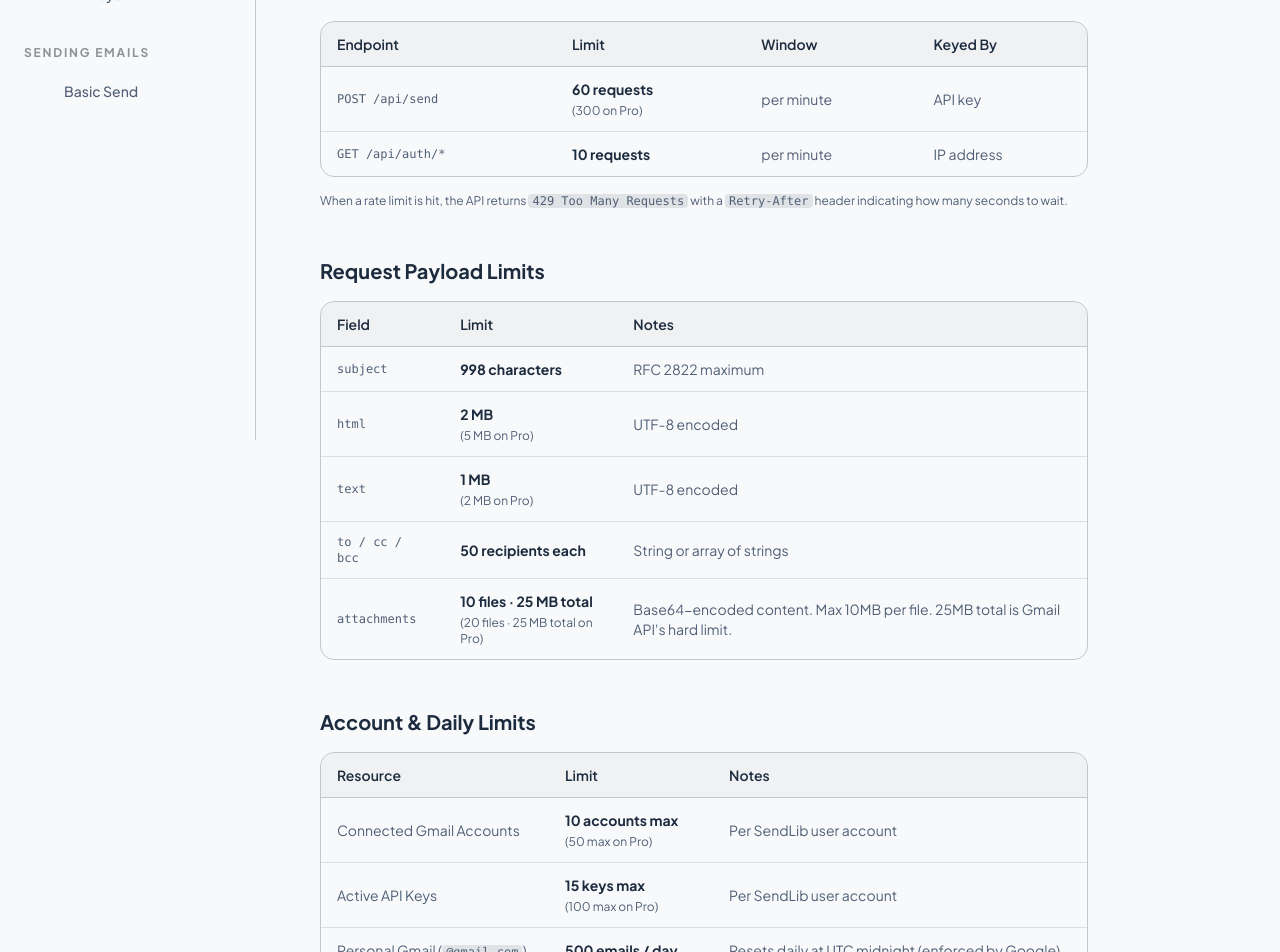
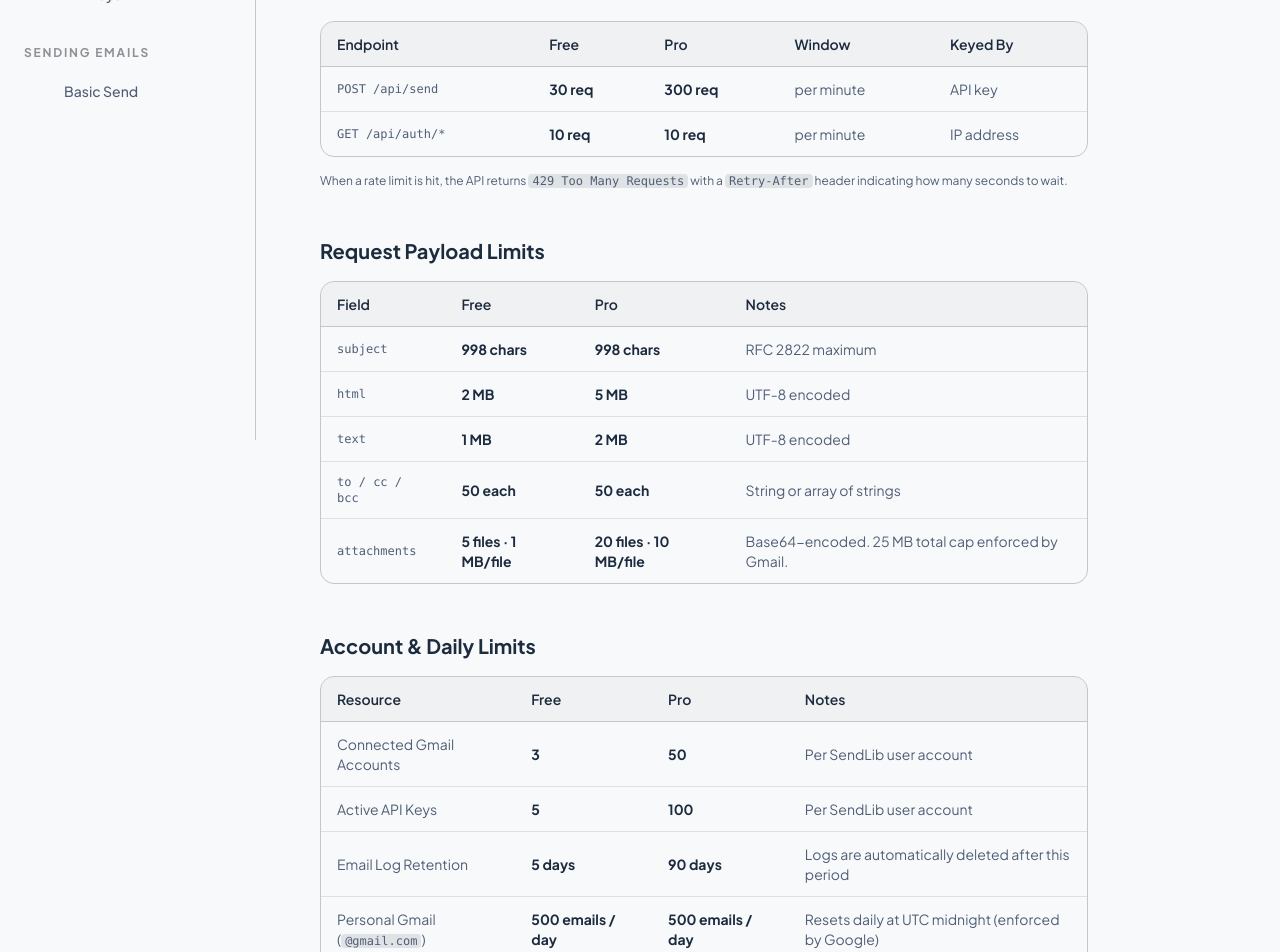
Before and after one commit to samueltuoyo15/send-liberty, a Next.js app: page /docs/limits in a window 1280 px wide. Shown: the part 360-1312 px from the top of the page. Built offline with nearby package versions, Linux system fonts and the light colour scheme; some icons are missing.

Commit message:
feat: enforce new free plan limits (3 Gmail, 5 keys, 30rpm, 1MB attachment, 5d logs), add log retention TTL, update docs+pricing UI

```diff
--- a/app/api/gmail/connect/route.ts
+++ b/app/api/gmail/connect/route.ts
@@ -5,7 +5,7 @@ import { connectDB } from "@/lib/db";
 import GmailAccount from "@/models/GmailAccount";
 import User from "@/models/User";
 
-const MAX_GMAIL_ACCOUNTS = 10;
+const MAX_GMAIL_ACCOUNTS = 3;
 
 export async function GET(req: NextRequest) {
   try {
--- a/app/api/keys/route.ts
+++ b/app/api/keys/route.ts
@@ -36,7 +36,7 @@ export async function GET(req: NextRequest) {
   }
 }
 
-const MAX_KEYS_PER_USER = 15;
+const MAX_KEYS_PER_USER = 5;
 
 export async function POST(req: NextRequest) {
   try {
--- a/app/dashboard/settings/page.tsx
+++ b/app/dashboard/settings/page.tsx
@@ -203,8 +203,8 @@ export default function SettingsPage() {
                 {isPro
                   ? isCanceled
                     ? "Your Pro Plan has been canceled and will not renew. You still have access to Pro features until the end of your billing cycle."
-                    : "Your account is on the Pro Plan for just $3.99/month. You enjoy higher rate limits, larger attachments, and up to 50 connected accounts."
-                  : "You are currently on the Free Plan. Upgrade to Pro for $3.99/month to unlock higher rate limits, larger attachments, and up to 50 connected accounts."}
+                    : "Your account is on the Pro Plan for just $3.99/month. You enjoy 300 req/min, up to 50 connected accounts, and 90 days of email log retention."
+                  : "You are currently on the Free Plan. Upgrade to Pro for $3.99/month to unlock 300 req/min, up to 50 connected accounts, and 90 days of log retention."}
               </p>
 
               {!isPro ? (
--- a/app/docs/limits/page.tsx
+++ b/app/docs/limits/page.tsx
@@ -5,7 +5,7 @@ export default function LimitsPage() {
     <div className="max-w-3xl space-y-8">
       <div className="mb-10">
         <h1 className="text-3xl md:text-4xl font-bold tracking-tight text-primary-sendlib mb-4">
-          Limits & Quotas
+          Limits &amp; Quotas
         </h1>
         <p className="text-secondary text-lg leading-relaxed">
           Overview of API rate limits, request payload limits, and daily Gmail quotas.
@@ -24,7 +24,8 @@ export default function LimitsPage() {
             <thead>
               <tr className="border-b border-outline-variant bg-surface-variant/40">
                 <th className="text-left px-4 py-3 font-semibold text-primary-sendlib">Endpoint</th>
-                <th className="text-left px-4 py-3 font-semibold text-primary-sendlib">Limit</th>
+                <th className="text-left px-4 py-3 font-semibold text-primary-sendlib">Free</th>
+                <th className="text-left px-4 py-3 font-semibold text-primary-sendlib">Pro</th>
                 <th className="text-left px-4 py-3 font-semibold text-primary-sendlib">Window</th>
                 <th className="text-left px-4 py-3 font-semibold text-primary-sendlib">Keyed By</th>
               </tr>
@@ -32,13 +33,15 @@ export default function LimitsPage() {
             <tbody className="divide-y divide-outline-variant/50">
               <tr className="hover:bg-surface-variant/20 transition-colors">
                 <td className="px-4 py-3 font-mono text-xs text-secondary"><code>POST /api/send</code></td>
-                <td className="px-4 py-3 font-bold text-primary-sendlib">60 requests <span className="font-normal text-xs text-secondary block mt-1">(300 on Pro)</span></td>
+                <td className="px-4 py-3 font-bold text-primary-sendlib">30 req</td>
+                <td className="px-4 py-3 font-bold text-primary-sendlib">300 req</td>
                 <td className="px-4 py-3 text-secondary">per minute</td>
                 <td className="px-4 py-3 text-secondary">API key</td>
               </tr>
               <tr className="hover:bg-surface-variant/20 transition-colors">
                 <td className="px-4 py-3 font-mono text-xs text-secondary"><code>GET /api/auth/*</code></td>
-                <td className="px-4 py-3 font-bold text-primary-sendlib">10 requests</td>
+                <td className="px-4 py-3 font-bold text-primary-sendlib">10 req</td>
+                <td className="px-4 py-3 font-bold text-primary-sendlib">10 req</td>
                 <td className="px-4 py-3 text-secondary">per minute</td>
                 <td className="px-4 py-3 text-secondary">IP address</td>
               </tr>
@@ -58,35 +61,41 @@ export default function LimitsPage() {
             <thead>
               <tr className="border-b border-outline-variant bg-surface-variant/40">
                 <th className="text-left px-4 py-3 font-semibold text-primary-sendlib">Field</th>
-                <th className="text-left px-4 py-3 font-semibold text-primary-sendlib">Limit</th>
+                <th className="text-left px-4 py-3 font-semibold text-primary-sendlib">Free</th>
+                <th className="text-left px-4 py-3 font-semibold text-primary-sendlib">Pro</th>
                 <th className="text-left px-4 py-3 font-semibold text-primary-sendlib">Notes</th>
               </tr>
             </thead>
             <tbody className="divide-y divide-outline-variant/50">
               <tr className="hover:bg-surface-variant/20 transition-colors">
                 <td className="px-4 py-3 font-mono text-xs text-secondary"><code>subject</code></td>
-                <td className="px-4 py-3 font-bold text-primary-sendlib">998 characters</td>
+                <td className="px-4 py-3 font-bold text-primary-sendlib">998 chars</td>
+                <td className="px-4 py-3 font-bold text-primary-sendlib">998 chars</td>
                 <td className="px-4 py-3 text-secondary">RFC 2822 maximum</td>
               </tr>
               <tr className="hover:bg-surface-variant/20 transition-colors">
                 <td className="px-4 py-3 font-mono text-xs text-secondary"><code>html</code></td>
-                <td className="px-4 py-3 font-bold text-primary-sendlib">2 MB <span className="font-normal text-xs text-secondary block mt-1">(5 MB on Pro)</span></td>
+                <td className="px-4 py-3 font-bold text-primary-sendlib">2 MB</td>
+                <td className="px-4 py-3 font-bold text-primary-sendlib">5 MB</td>
                 <td className="px-4 py-3 text-secondary">UTF-8 encoded</td>
               </tr>
               <tr className="hover:bg-surface-variant/20 transition-colors">
                 <td className="px-4 py-3 font-mono text-xs text-secondary"><code>text</code></td>
-                <td className="px-4 py-3 font-bold text-primary-sendlib">1 MB <span className="font-normal text-xs text-secondary block mt-1">(2 MB on Pro)</span></td>
+                <td className="px-4 py-3 font-bold text-primary-sendlib">1 MB</td>
+                <td className="px-4 py-3 font-bold text-primary-sendlib">2 MB</td>
                 <td className="px-4 py-3 text-secondary">UTF-8 encoded</td>
               </tr>
               <tr className="hover:bg-surface-variant/20 transition-colors">
                 <td className="px-4 py-3 font-mono text-xs text-secondary"><code>to</code> / <code>cc</code> / <code>bcc</code></td>
-                <td className="px-4 py-3 font-bold text-primary-sendlib">50 recipients each</td>
+                <td className="px-4 py-3 font-bold text-primary-sendlib">50 each</td>
+                <td className="px-4 py-3 font-bold text-primary-sendlib">50 each</td>
                 <td className="px-4 py-3 text-secondary">String or array of strings</td>
               </tr>
               <tr className="hover:bg-surface-variant/20 transition-colors">
                 <td className="px-4 py-3 font-mono text-xs text-secondary"><code>attachments</code></td>
-                <td className="px-4 py-3 font-bold text-primary-sendlib">10 files · 25 MB total <span className="font-normal text-xs text-secondary block mt-1">(20 files · 25 MB total on Pro)</span></td>
-                <td className="px-4 py-3 text-secondary">Base64-encoded content. Max 10MB per file. 25MB total is Gmail API&apos;s hard limit.</td>
+                <td className="px-4 py-3 font-bold text-primary-sendlib">5 files · 1 MB/file</td>
+                <td className="px-4 py-3 font-bold text-primary-sendlib">20 files · 10 MB/file</td>
+                <td className="px-4 py-3 text-secondary">Base64-encoded. 25 MB total cap enforced by Gmail.</td>
               </tr>
             </tbody>
           </table>
@@ -95,34 +104,45 @@ export default function LimitsPage() {
 
       {/* Section 3: Account & Daily Limits */}
       <div className="space-y-4 pt-4">
-        <h2 className="text-xl font-bold text-primary-sendlib">Account & Daily Limits</h2>
+        <h2 className="text-xl font-bold text-primary-sendlib">Account &amp; Daily Limits</h2>
         <div className="overflow-x-auto rounded-xl border border-outline-variant">
           <table className="w-full text-sm">
             <thead>
               <tr className="border-b border-outline-variant bg-surface-variant/40">
                 <th className="text-left px-4 py-3 font-semibold text-primary-sendlib">Resource</th>
-                <th className="text-left px-4 py-3 font-semibold text-primary-sendlib">Limit</th>
+                <th className="text-left px-4 py-3 font-semibold text-primary-sendlib">Free</th>
+                <th className="text-left px-4 py-3 font-semibold text-primary-sendlib">Pro</th>
                 <th className="text-left px-4 py-3 font-semibold text-primary-sendlib">Notes</th>
               </tr>
             </thead>
             <tbody className="divide-y divide-outline-variant/50">
               <tr className="hover:bg-surface-variant/20 transition-colors">
                 <td className="px-4 py-3 text-secondary">Connected Gmail Accounts</td>
-                <td className="px-4 py-3 font-bold text-primary-sendlib">10 accounts max <span className="font-normal text-xs text-secondary block mt-1">(50 max on Pro)</span></td>
+                <td className="px-4 py-3 font-bold text-primary-sendlib">3</td>
+                <td className="px-4 py-3 font-bold text-primary-sendlib">50</td>
                 <td className="px-4 py-3 text-secondary">Per SendLib user account</td>
               </tr>
               <tr className="hover:bg-surface-variant/20 transition-colors">
                 <td className="px-4 py-3 text-secondary">Active API Keys</td>
-                <td className="px-4 py-3 font-bold text-primary-sendlib">15 keys max <span className="font-normal text-xs text-secondary block mt-1">(100 max on Pro)</span></td>
+                <td className="px-4 py-3 font-bold text-primary-sendlib">5</td>
+                <td className="px-4 py-3 font-bold text-primary-sendlib">100</td>
                 <td className="px-4 py-3 text-secondary">Per SendLib user account</td>
               </tr>
               <tr className="hover:bg-surface-variant/20 transition-colors">
+                <td className="px-4 py-3 text-secondary">Email Log Retention</td>
+                <td className="px-4 py-3 font-bold text-primary-sendlib">5 days</td>
+                <td className="px-4 py-3 font-bold text-primary-sendlib">90 days</td>
+                <td className="px-4 py-3 text-secondary">Logs are automatically deleted after this period</td>
+              </tr>
+              <tr className="hover:bg-surface-variant/20 transition-colors">
                 <td className="px-4 py-3 text-secondary">Personal Gmail (<code className="text-xs bg-surface-variant px-1 rounded">@gmail.com</code>)</td>
+                <td className="px-4 py-3 font-bold text-primary-sendlib">500 emails / day</td>
                 <td className="px-4 py-3 font-bold text-primary-sendlib">500 emails / day</td>
                 <td className="px-4 py-3 text-secondary">Resets daily at UTC midnight (enforced by Google)</td>
               </tr>
               <tr className="hover:bg-surface-variant/20 transition-colors">
                 <td className="px-4 py-3 text-secondary">Google Workspace Account</td>
+                <td className="px-4 py-3 font-bold text-primary-sendlib">2,000 emails / day</td>
                 <td className="px-4 py-3 font-bold text-primary-sendlib">2,000 emails / day</td>
                 <td className="px-4 py-3 text-secondary">Resets daily at UTC midnight (enforced by Google)</td>
               </tr>
--- a/components/home/HomeClient.tsx
+++ b/components/home/HomeClient.tsx
@@ -213,13 +213,13 @@ export default function HomeClient() {
                 <ul className="space-y-3 text-sm text-secondary flex-1">
                   {[
                     "No custom domain needed",
-                    "Up to 10 connected Gmail accounts",
-                    "15 API keys",
-                    "60 API requests / minute",
+                    "Up to 3 connected Gmail accounts",
+                    "5 API keys",
+                    "30 API requests / minute",
                     "2MB HTML body · 1MB text body",
-                    "Up to 10 attachments · 25MB total",
+                    "Up to 5 attachments · 1MB per file",
                     "50 recipients per field (to/cc/bcc)",
-                    "7 days email analytics",
+                    "5 days email log retention",
                   ].map((f) => (
                     <li key={f} className="flex items-start gap-2">
                       <svg className="w-4 h-4 mt-0.5 text-emerald-500 shrink-0" fill="none" viewBox="0 0 24 24" stroke="currentColor" strokeWidth={2.5}><path strokeLinecap="round" strokeLinejoin="round" d="M5 13l4 4L19 7" /></svg>
@@ -256,7 +256,8 @@ export default function HomeClient() {
                     "Up to 100 API keys",
                     "300 API requests / minute",
                     "5MB HTML body · 2MB text body",
-                    "Up to 20 attachments · 25MB total",
+                    "Up to 20 attachments · 10MB per file",
+                    "90 days email log retention",
                   ].map((f) => (
                     <li key={f} className="flex items-start gap-2">
                       <svg className="w-4 h-4 mt-0.5 text-emerald-500 shrink-0" fill="none" viewBox="0 0 24 24" stroke="currentColor" strokeWidth={2.5}><path strokeLinecap="round" strokeLinejoin="round" d="M5 13l4 4L19 7" /></svg>
--- a/lib/rateLimit.ts
+++ b/lib/rateLimit.ts
@@ -17,7 +17,7 @@ function getSendLimiter(plan: "free" | "pro" = "free"): RateLimiterRedis | RateL
   }
 
   if (!sendLimiterFree) {
-    const opts = { points: 60, duration: 60, keyPrefix: "rl_send" };
+    const opts = { points: 30, duration: 60, keyPrefix: "rl_send" };
     sendLimiterFree = process.env.REDIS_URL
       ? new RateLimiterRedis({ storeClient: getRedisClient(), ...opts })
       : new RateLimiterMemory(opts);
--- a/models/EmailLog.ts
+++ b/models/EmailLog.ts
@@ -10,6 +10,7 @@ export interface IEmailLog extends Document {
   provider: "gmail";
   messageId?: string;
   error?: string;
+  expiresAt: Date;
   createdAt: Date;
 }
 
@@ -24,6 +25,7 @@ const EmailLogSchema = new Schema<IEmailLog>(
     provider: { type: String, enum: ["gmail"], default: "gmail" },
     messageId: { type: String },
     error: { type: String },
+    expiresAt: { type: Date, required: true, index: { expireAfterSeconds: 0 } },
   },
   { timestamps: true }
 );
```
Also changed, not shown: app/api/logs/route.ts (+12 -3 lines), app/api/send/route.ts (+12 -11 lines), lib/gmail.ts (+9 -1 lines), scripts/check-gmail-overlimit.ts (added, +107 -0 lines).
